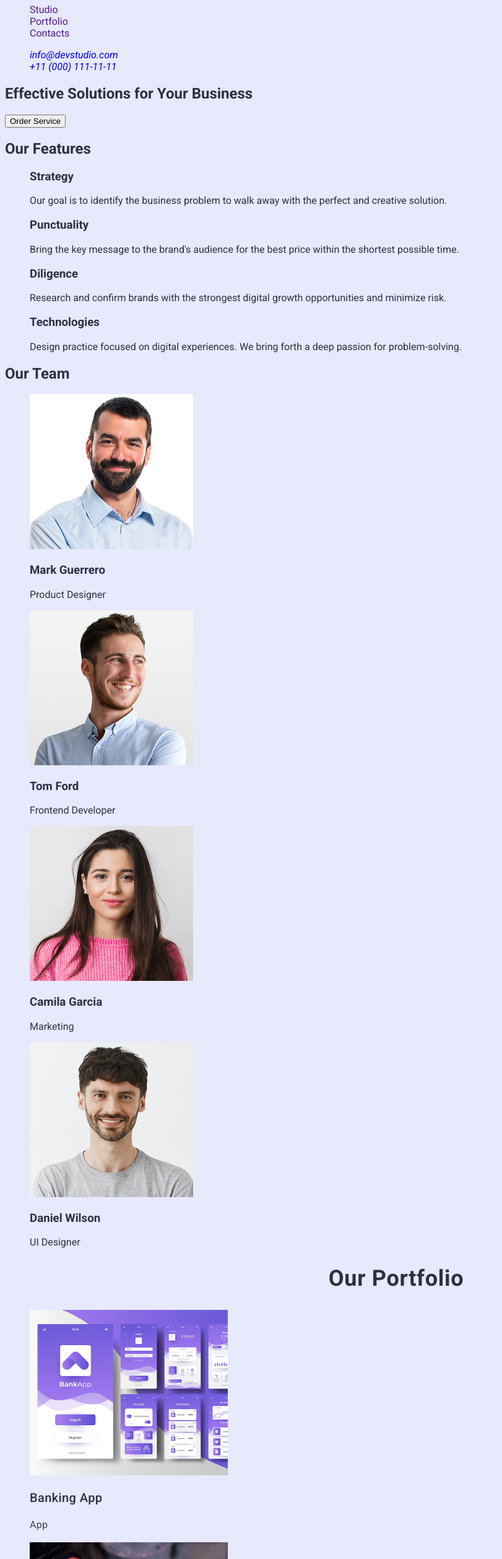
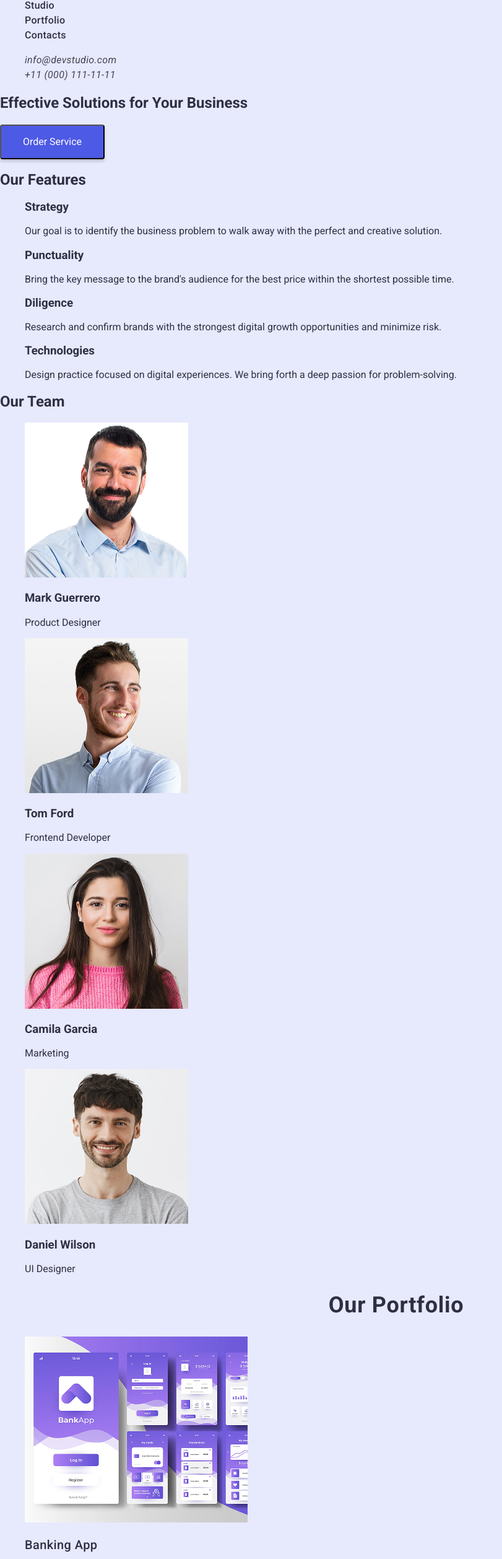
Before and after one commit to Artur27GOIT/goit-markup-hw-02, a plain HTML site: page index.html in a window 1280 px wide. Shown: the part 37-2553 px from the top of the page at 62% size, without its empty margins (0-811 px from the left). Drawn offline with nearby package versions, Linux system fonts and the light colour scheme.

Commit message:
save more

```diff
--- a/css/styles.css
+++ b/css/styles.css
@@ -1,5 +1,6 @@
 body {
-    font-family: "Roboto",
+    font-family: "Roboto", 'Open Sans',
+        'Noto Sans',
         sans-serif;
     ;
     color: #2E2F42;
@@ -15,12 +16,107 @@ ol {
     list-style: none;
 }
 
+.nav-studio {
+    font-weight: 500;
+    font-size: 16px;
+    line-height: 1.5;
+    letter-spacing: 0.02em;
+    color: #2e2f42;
+}
+
+.nav-studio:hover {
+    color: #404bbf;
+}
+
+.nav-studio:active {
+    color: #404bbf;
+}
+
+.nav-portfolio {
+    font-weight: 500;
+    font-size: 16px;
+    line-height: 1.5;
+    letter-spacing: 0.02em;
+    color: #2e2f42;
+}
+
+.nav-portfolio:hover {
+    color: #404bbf;
+}
+
+.nav-contacts {
+    font-weight: 500;
+    font-size: 16px;
+    line-height: 1.5;
+    letter-spacing: 0.02em;
+    color: #2e2f42;
+}
+
+.nav-contacts:hover {
+    color: #404bbf;
+}
+
+.contact-mail {
+    font-weight: 400;
+    font-size: 16px;
+    line-height: 1.5;
+    letter-spacing: 0.02em;
+    color: #434455;
+}
+
+.contact-mail:focus {
+    color: #404bbf;
+}
+
+.contact-mail:hover {
+    color: #404bbf;
+}
+
+.contact-tel {
+    font-weight: 400;
+    font-size: 16px;
+    line-height: 1.5;
+    letter-spacing: 0.02em;
+    color: #434455;
+}
+
+.contact-tel:focus {
+    color: #404bbf;
+}
+
+.contact-tel:hover {
+    color: #404bbf;
+}
+
+.button-order {
+    border-radius: 4px;
+    padding: 16px 32px;
+    width: 169px;
+    height: 56px;
+    box-shadow: 0 4px 4px 0 rgba(0, 0, 0, 0.15);
+    background: #4d5ae5;
+    color: #fff;
+}
+
+.button-order:hover {
+    background: #404bbf;
+}
+
+.button-order:focus {
+    background: #404bbf;
+
+}
+
+.button-order {
+    cursor: pointer;
+}
+
 .portfolio-title {
     font-weight: 700;
     font-size: 36px;
 
     /* line-height: 40px; */
-    line-height: 111%;
+    line-height: 1.11;
     letter-spacing: 0.02em;
     text-align: center;
     color: #2e2f42;
@@ -31,17 +127,14 @@ ol {
     font-size: 20px;
 
     /* line-height: 24px; */
-    line-height: 120%;
+    line-height: 1.2;
     letter-spacing: 0.02em;
     color: #2e2f42;
 }
 
 .portfolio-item-text {
-    font-weight: 400;
     font-size: 16px;
-
-    /* line-height: 24px; */
-    line-height: 150%;
+    line-height: 1.5;
     letter-spacing: 0.02em;
     color: #434455;
 }
--- a/index.html
+++ b/index.html
@@ -10,29 +10,42 @@
       rel="stylesheet"
     />
     <title>Document</title>
+    <link
+      rel="stylesheet"
+      href="https://cdnjs.cloudflare.com/ajax/libs/modern-normalize/2.0.0/modern-normalize.min.css"
+    />
+
     <link rel="stylesheet" href="./css/styles.css" />
   </head>
   <body>
     <header>
       <nav>
         <a href="./index.html" class="logo">WebStudio</a>
-        <ul>
-          <li><a href="">Studio</a></li>
-          <li><a href="">Portfolio</a></li>
-          <li><a href="">Contacts</a></li>
+        <ul class="nav-list">
+          <li><a href="" class="nav-studio">Studio</a></li>
+          <li><a href="" class="nav-portfolio">Portfolio</a></li>
+          <li><a href="" class="nav-contacts">Contacts</a></li>
         </ul>
       </nav>
       <address>
         <ul>
-          <li><a href="mailto:info@devstudio.com">info@devstudio.com</a></li>
-          <li><a href="tel:+110001111111">+11 (000) 111-11-11</a></li>
+          <li>
+            <a href="mailto:info@devstudio.com" class="contact-mail"
+              >info@devstudio.com</a
+            >
+          </li>
+          <li>
+            <a href="tel:+110001111111" class="contact-tel"
+              >+11 (000) 111-11-11</a
+            >
+          </li>
         </ul>
       </address>
     </header>
     <main>
       <section>
         <h1>Effective Solutions for Your Business</h1>
-        <button type="button">Order Service</button>
+        <button type="button" class="button-order">Order Service</button>
       </section>
       <section>
         <h2 class="visually-hidden">Our Features</h2>
@@ -68,7 +81,7 @@
         </ul>
       </section>
       <section>
-        <h2 id="Portfolio">Our Team</h2>
+        <h2 id="our-team">Our Team</h2>
         <ul>
           <li>
             <img
@@ -116,25 +129,45 @@
         <h2 class="portfolio-title">Our Portfolio</h2>
         <ul>
           <li>
-            <img src="images/img-5.jpg" alt="Banking App" width="320" />
+            <img
+              src="images/img-5.jpg"
+              alt="Banking App"
+              width="360"
+              height="300"
+            />
             <h3 class="portfolio-item-title">Banking App</h3>
             <p class="portfolio-item-text">App</p>
           </li>
 
           <li>
-            <img src="images/img-4.jpg" alt="Cashless Payment" width="320" />
+            <img
+              src="images/img-4.jpg"
+              alt="Cashless Payment"
+              width="360"
+              height="300"
+            />
             <h3 class="portfolio-item-title">Cashless Payment</h3>
             <p class="portfolio-item-text">Marketing</p>
           </li>
 
           <li>
-            <img src="images/img-3.jpg" alt="Meditation App" width="320" />
+            <img
+              src="images/img-3.jpg"
+              alt="Meditation App"
+              width="360"
+              height="300"
+            />
             <h3 class="portfolio-item-title">Meditation App</h3>
             <p class="portfolio-item-text">App</p>
           </li>
 
           <li>
-            <img src="images/img-2.jpg" alt="Taxi Service" width="320" />
+            <img
+              src="images/img-2.jpg"
+              alt="Taxi Service"
+              width="360"
+              height="300"
+            />
             <h3 class="portfolio-item-title">Taxi Service</h3>
             <p class="portfolio-item-text">Marketing</p>
           </li>
@@ -143,14 +176,20 @@
             <img
               src="images/img-1.jpg"
               alt="Screen Illustrations"
-              width="320"
+              width="360"
+              height="300"
             />
             <h3 class="portfolio-item-title">Screen Illustrations</h3>
             <p class="portfolio-item-text">Design</p>
           </li>
 
           <li>
-            <img src="images/img.jpg" alt="Online Courses" width="320" />
+            <img
+              src="images/img.jpg"
+              alt="Online Courses"
+              width="360"
+              height="300"
+            />
             <h3 class="portfolio-item-title">Online Courses</h3>
             <p class="portfolio-item-text">Marketing</p>
           </li>
@@ -158,7 +197,7 @@
       </section>
     </main>
     <footer>
-      <a href="./index.html">WebStudio</a>
+      <a href="./index.html" class="link-logo">WebStudio</a>
       <p>
         Increase the flow of customers and sales for your business with digital
         marketing & growth solutions.
```
Also changed, not shown: 1 other file.
